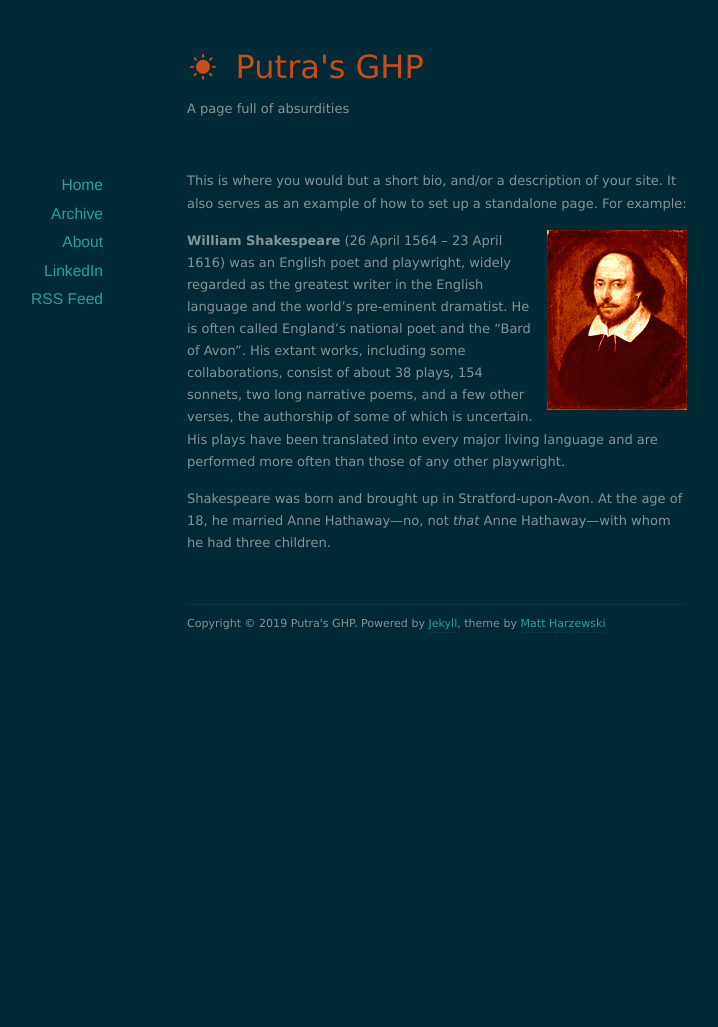
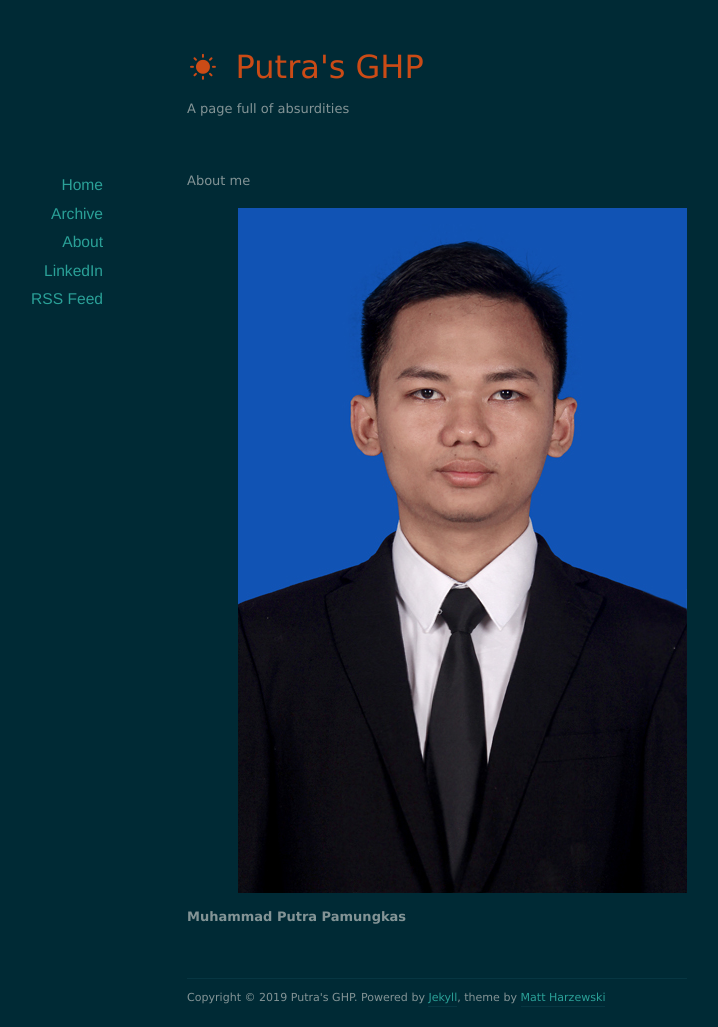
Before and after one commit to mputrap/mputrap.github.io, a Jekyll site: the page built from about/index.markdown, in a window 1280 px wide. Shown: the whole page, without its empty margins (203-921 px from the left). Built offline with Jekyll 4.4.1, drawn with Linux system fonts in a browser that asks for light colours; nearby versions of some CDN libraries; before the commit the page ends 900 px from its top, so only the background shows below that.

Commit message:
Update index.markdown

```diff
--- a/about/index.markdown
+++ b/about/index.markdown
@@ -3,9 +3,7 @@
 title: About
 ---
 
-This is where you would but a short bio, and/or a description of your site. It also serves as an example of how to set up a standalone page. For example:
+About me
 
-<img src="/images/shakespeare.png" class="right" />
-**William Shakespeare** (26 April 1564 – 23 April 1616) was an English poet and playwright, widely regarded as the greatest writer in the English language and the world's pre-eminent dramatist. He is often called England's national poet and the "Bard of Avon". His extant works, including some collaborations, consist of about 38 plays, 154 sonnets, two long narrative poems, and a few other verses, the authorship of some of which is uncertain. His plays have been translated into every major living language and are performed more often than those of any other playwright.
-
-Shakespeare was born and brought up in Stratford-upon-Avon. At the age of 18, he married Anne Hathaway—no, not *that* Anne Hathaway—with whom he had three children.
+<img src="/images/foto.jpg" class="right" />
+**Muhammad Putra Pamungkas**
```
